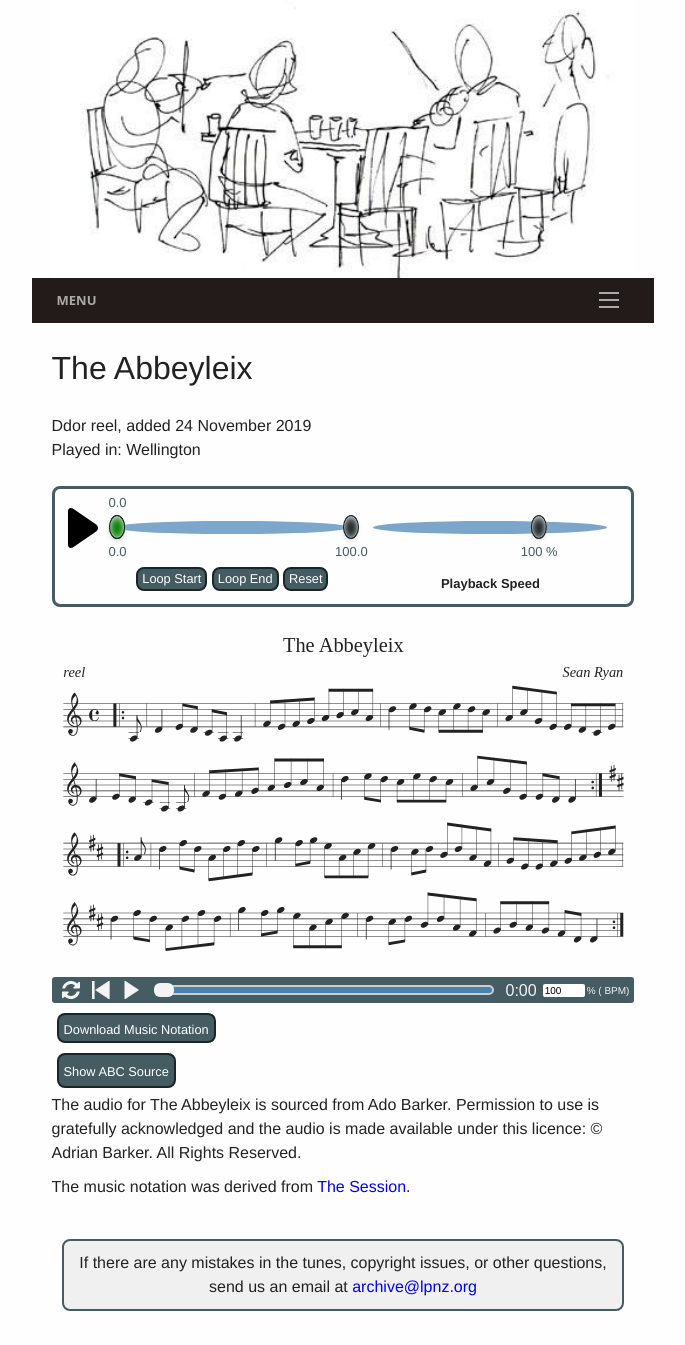
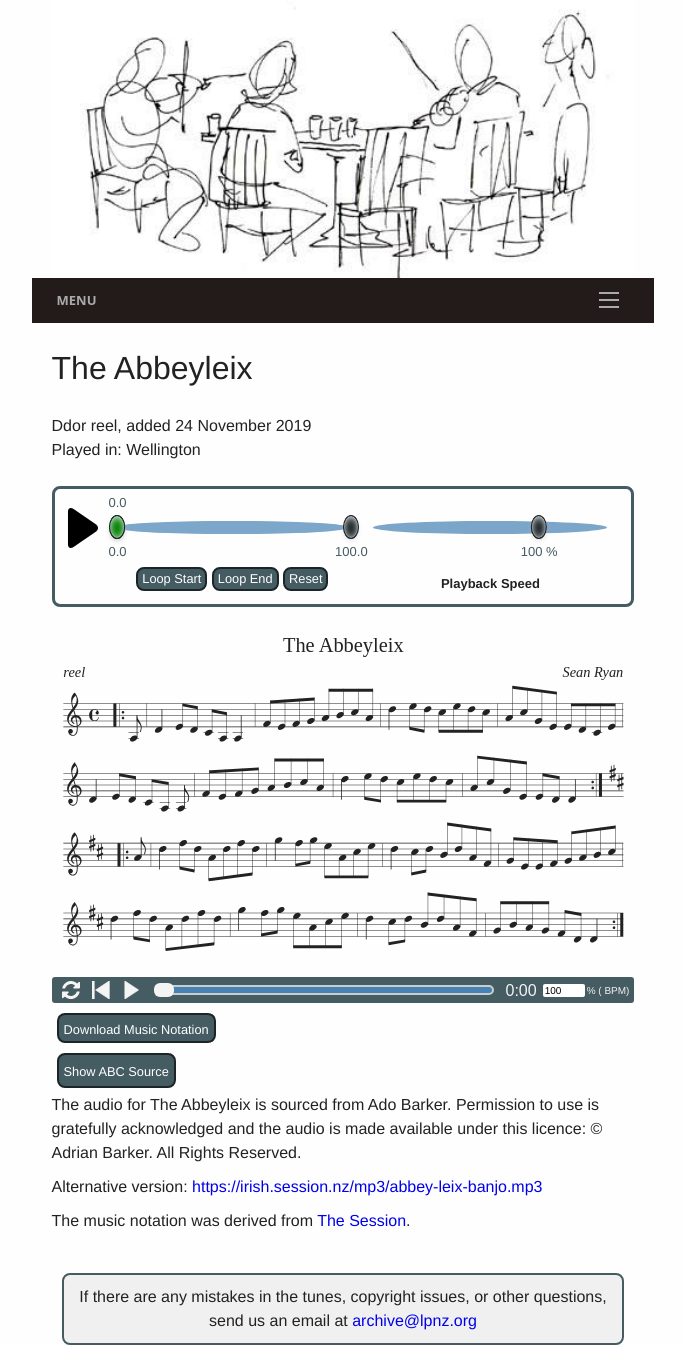
Before and after one commit to slow-session/irish.session.nz, a Jekyll site: the page built from _tunes/abbey-leix.md, in a window 1280 px wide. Shown: the whole page, without its empty margins (297-982 px from the left). Built offline with Jekyll 4.4.1, drawn with Linux system fonts in a browser that asks for light colours; before the commit the page ends 1311 px from its top, so only the background shows below that; part of the change alters nothing that is shown.

Commit message:
modified:   _tunes/abbey-leix.md

```diff
--- a/_tunes/abbey-leix.md
+++ b/_tunes/abbey-leix.md
@@ -15,7 +15,7 @@ mp3_file: /mp3/abbey-leix.mp3
 mp3_source: Ado Barker
 mp3_licence: "© Adrian Barker. All Rights Reserved."
 mp3_url:
-alt_mp3_url:
+alt_mp3_url: https://irish.session.nz/mp3/abbey-leix-banjo.mp3
 source: Wellington
 abc_source: The Session
 abc_url: https://thesession.org/tunes/1288
```
